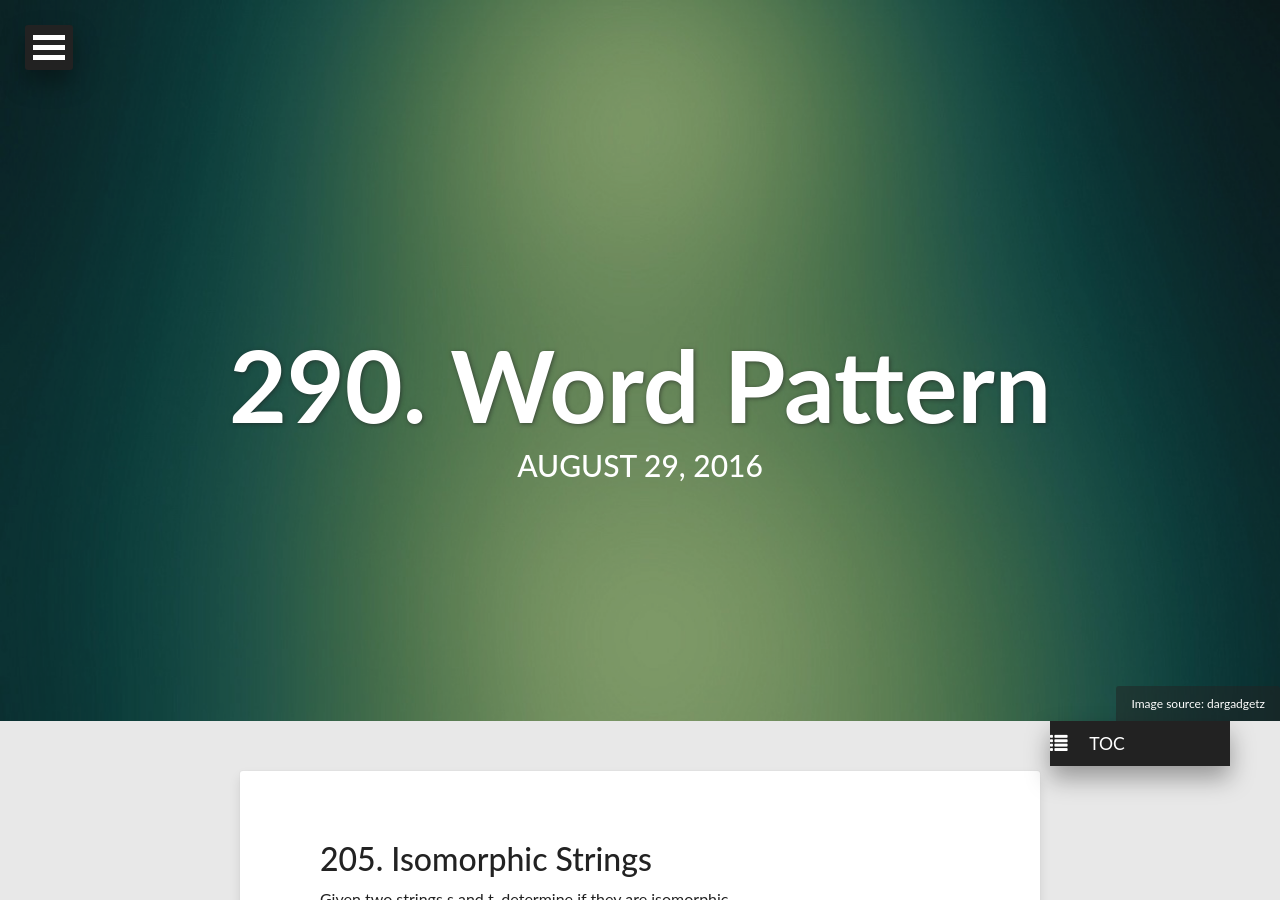
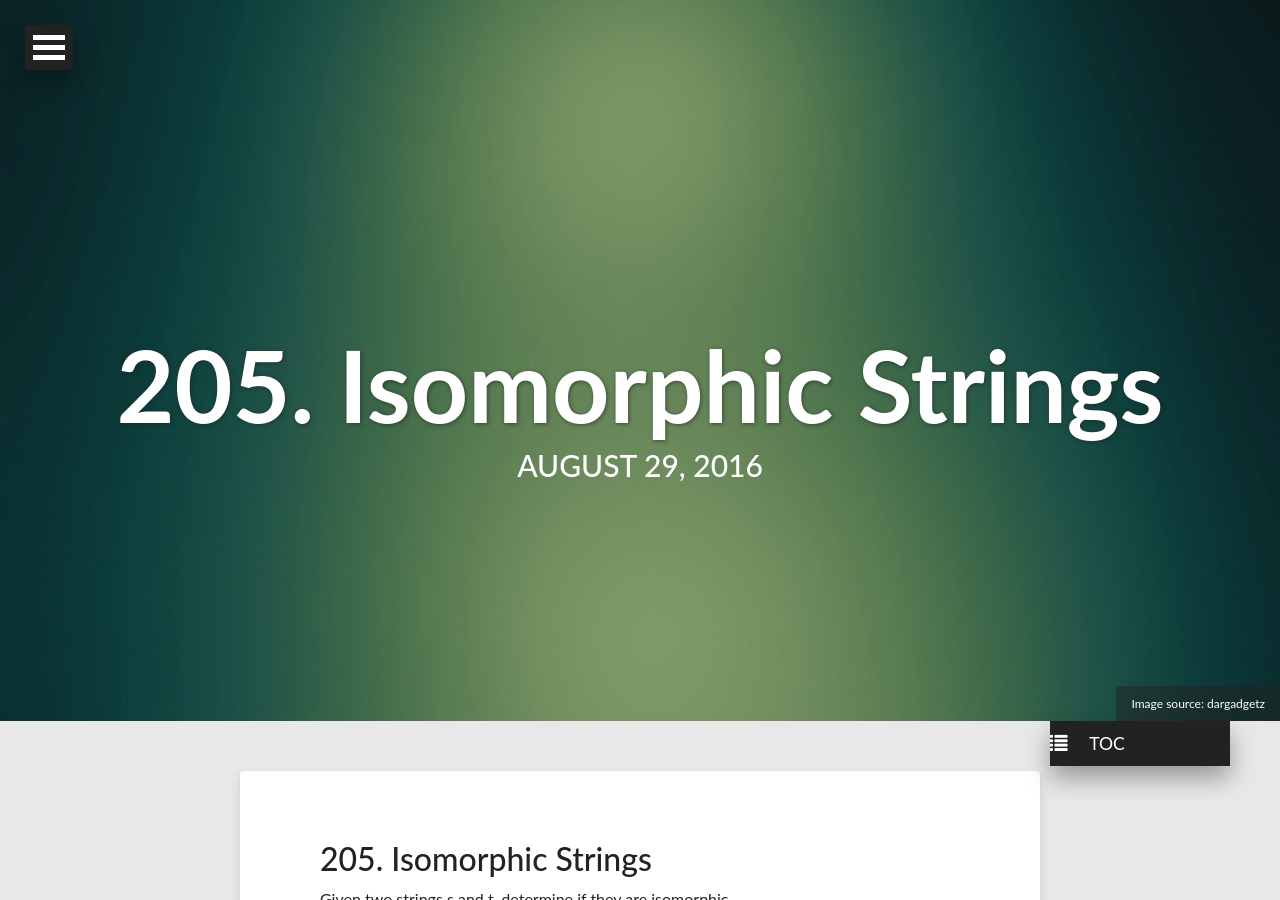
Before and after one commit to Kelvinmao/kelvinmao.github.io, a Jekyll site: the page built from _posts/2016-08-29-205. Isomorphic Strings.md, in a window 1280 px wide and 900 px high. Built offline with Jekyll 4.4.1, drawn with Linux system fonts in a browser that asks for light colours; some web fonts are replaced; some of the changed text lies outside the part shown.

Commit message:
2016-08-29

```diff
--- a/_posts/2016-08-29-205. Isomorphic Strings.md
+++ b/_posts/2016-08-29-205. Isomorphic Strings.md
@@ -1,6 +1,6 @@
 ---
 layout: post
-title: 290. Word Pattern
+title: 205. Isomorphic Strings
 description: ""
 modified: 2016-06-01T15:27:45-04:00
 tags: [Leetcode Hash table]
```
